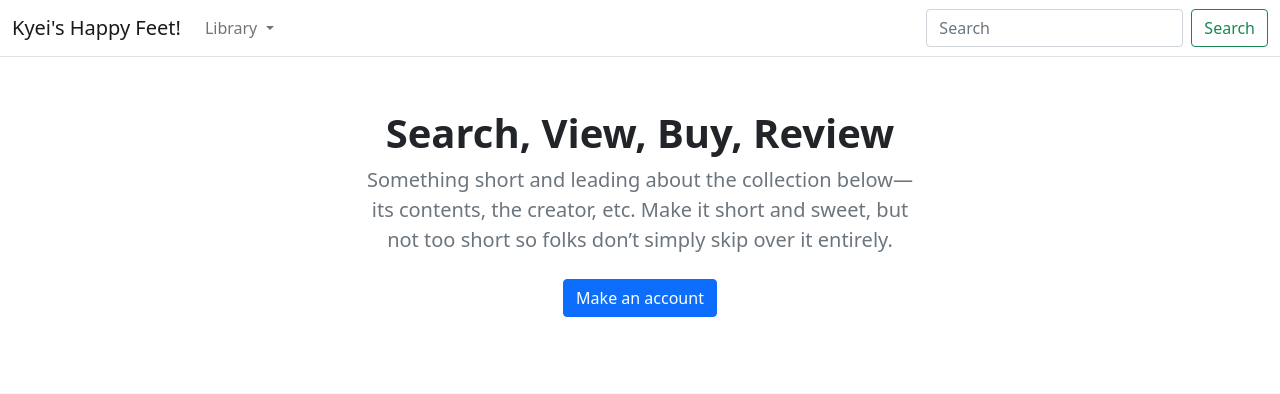
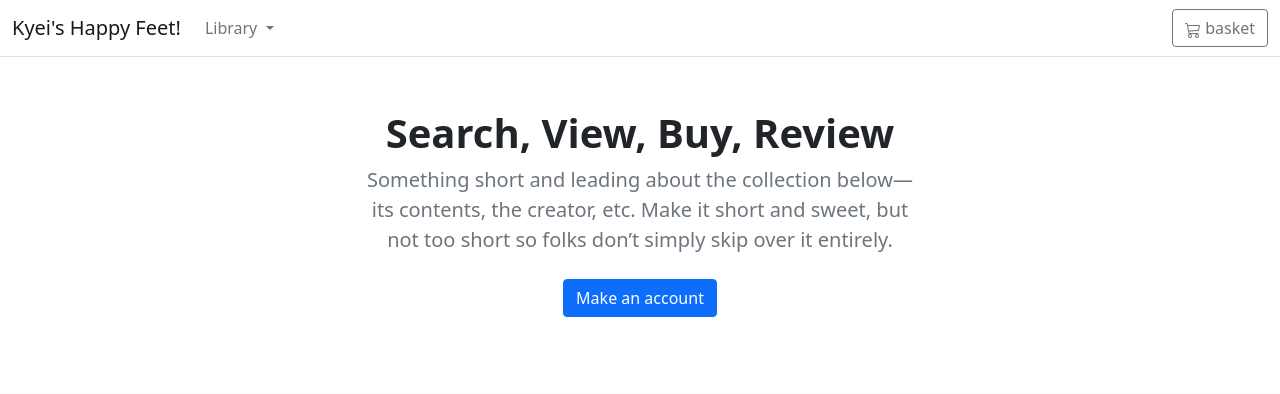
Before and after one commit to ORayy/KHF-Online-Store, a Django app: page / in a window 1280 px wide. Shown: the top 394 px of the page. Run offline with Django 3.2, Linux system fonts and the light colour scheme; data that the repository does not hold is empty.

Commit message:
created basket button and icon in navbar

```diff
--- a/templates/khfApp/base.html
+++ b/templates/khfApp/base.html
@@ -44,10 +44,12 @@
                             </ul>
                         </li>
                     </ul>
-                    <form class="d-flex">
-                        <input class="form-control me-2" type="search" placeholder="Search" aria-label="Search">
-                        <button class="btn btn-outline-success" type="submit">Search</button>
-                    </form>
+                    <a type="button" role="button" href="{% url 'basket:basket_summary' %}" class="btn btn-outline-secondary">
+                        <svg xmlns="http://www.w3.org/2000/svg" width="16" height="16" fill="currentColor" class="bi bi-cart3" viewBox="0 0 16 16">
+                            <path d="M0 1.5A.5.5 0 0 1 .5 1H2a.5.5 0 0 1 .485.379L2.89 3H14.5a.5.5 0 0 1 .49.598l-1 5a.5.5 0 0 1-.465.401l-9.397.472L4.415 11H13a.5.5 0 0 1 0 1H4a.5.5 0 0 1-.491-.408L2.01 3.607 1.61 2H.5a.5.5 0 0 1-.5-.5zM3.102 4l.84 4.479 9.144-.459L13.89 4H3.102zM5 12a2 2 0 1 0 0 4 2 2 0 0 0 0-4zm7 0a2 2 0 1 0 0 4 2 2 0 0 0 0-4zm-7 1a1 1 0 1 1 0 2 1 1 0 0 1 0-2zm7 0a1 1 0 1 1 0 2 1 1 0 0 1 0-2z"/>
+                        </svg>
+                        basket
+                    </a>
                 </div>
             </div>
         </nav>
```
